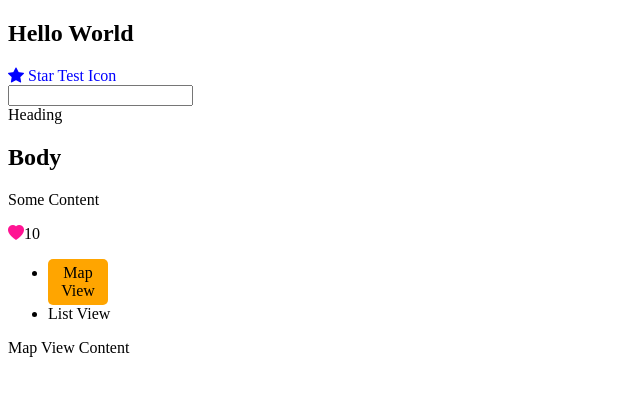
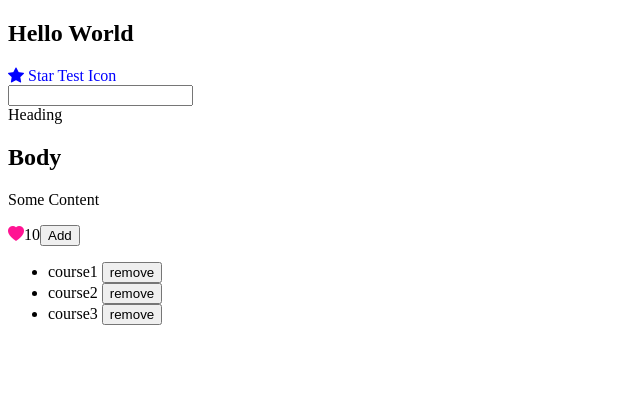
Before and after one commit to tillyninjaspace/ganbatte-angular, an Angular app: page / in a window 1280 px wide. Shown: the top 396 px of the page, without its empty margins (0-640 px from the left). Built offline with nearby package versions, Linux system fonts and the light colour scheme.

Commit message:
delete button for Angular

```diff
--- a/src/app/app.component.html
+++ b/src/app/app.component.html
@@ -46,7 +46,8 @@
 <div [hidden]="courses.length > 0">No courses yet</div> -->
 
 
-<ul class="nav nav-pills">
+<!-- ngSwitchCase -->
+<!-- <ul class="nav nav-pills">
    <li [class.active]="viewMode == 'map'"><a (click)="viewMode='map'">Map View</a></li>
    <li [class.active]="viewMode == 'list'"><a (click)="viewMode='list'">List View</a></li>
 </ul>
@@ -55,4 +56,13 @@
     <div *ngSwitchCase="'map'">Map View Content</div>
     <div *ngSwitchCase="'list'">List View Content</div>
     <div *ngSwitchDefault>Otherwise</div>
-</div>
+</div> -->
+
+
+<button (click)="onAdd()">Add</button>
+<ul>
+    <li *ngFor="let course of courses; even as isEven">
+       {{course.name}}
+       <button (click)="onRemove(course)">remove</button>
+    </li>
+</ul>
--- a/src/app/app.component.ts
+++ b/src/app/app.component.ts
@@ -28,8 +28,20 @@
     isLiked: true
   }
 
-  courses = [ ];
+  courses = [
+    {id: 1,name: "course1"},
+    {id: 2,name: "course2"},
+    {id: 3,name: "course3"},
+   ];
 
+   onAdd() {
+     this.courses.push({id: 4, name: 'course4'});
+   }
+
+   onRemove(course: any) {
+     let index = this.courses.indexOf(course);
+     this.courses.splice(index, 1)
+   }
   viewMode = 'map';
 
 }
```
